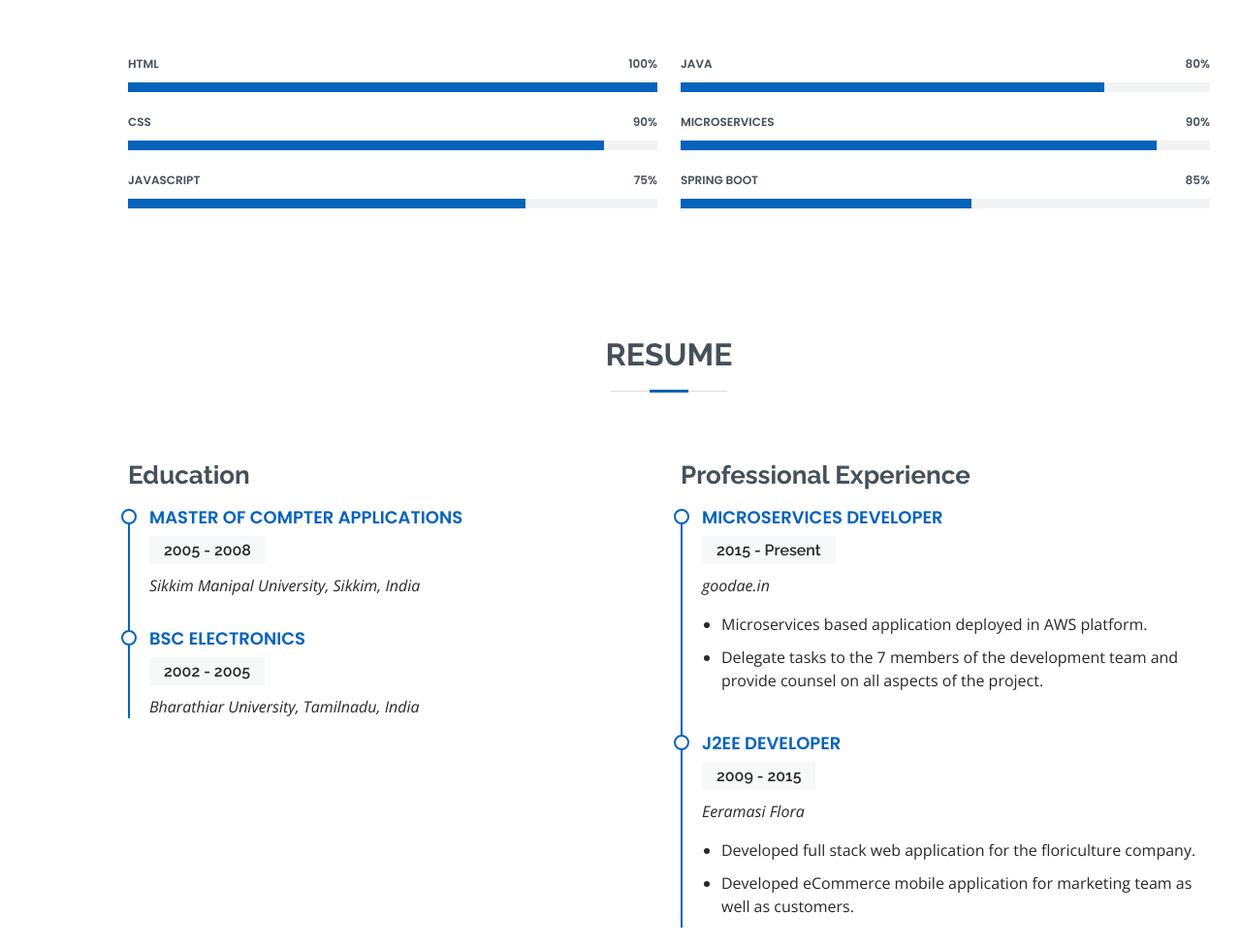
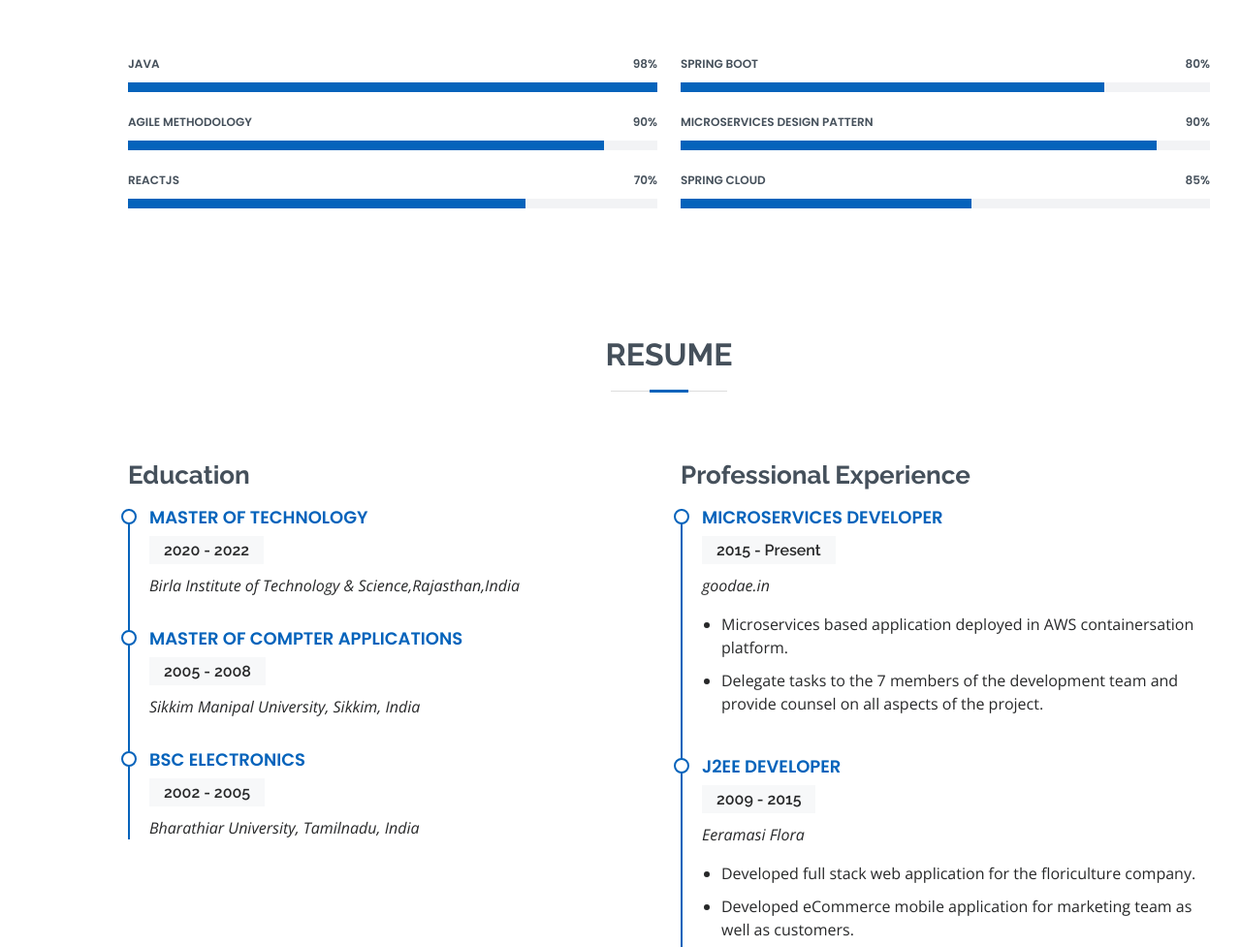
Before and after one commit to dineshbits/dineshbits.github.io, a plain HTML site: page index.html in a window 1280 px wide. Shown: the part 1437-2414 px from the top of the page at 97% size. Drawn offline with nearby package versions, Linux system fonts and the light colour scheme; files whose address does not match are found by name.

Commit message:
Update index.html
added mtech

```diff
--- a/index.html
+++ b/index.html
@@ -77,7 +77,7 @@
 
         <div class="section-title">
           <h2>About</h2>
-          <p>6+ years experienced Microservices Developer and AWS Ceritified Developer highly skilled in developing software for Java,Spring Batch and Microservices applications.Converting monolithic applications to microservices,writing and configuring manifest file for various Microservices.Proficient in performing programe coding,testing and creating high-level UI Java-based applications.</p>
+          <p>6+ years experienced Microservices Developer and AWS Ceritified DevOps Engineer highly skilled in designing,developing and implementing enterprise level microservices using the spring boot framework.Converting monolithic applications to microservices,writing and configuring manifest file for various Microservices.Proficient in performing programe coding,testing and creating high-level UI Java-based applications.</p>
         </div>
 
         <div class="row">
@@ -126,21 +126,21 @@
           <div class="col-lg-6">
 
             <div class="progress">
-              <span class="skill">HTML <i class="val">100%</i></span>
+              <span class="skill"> JAVA <i class="val">98%</i></span>
               <div class="progress-bar-wrap">
                 <div class="progress-bar" role="progressbar" aria-valuenow="100" aria-valuemin="0" aria-valuemax="100"></div>
               </div>
             </div>
 
             <div class="progress">
-              <span class="skill">CSS <i class="val">90%</i></span>
+              <span class="skill">Agile methodology<i class="val">90%</i></span>
               <div class="progress-bar-wrap">
                 <div class="progress-bar" role="progressbar" aria-valuenow="90" aria-valuemin="0" aria-valuemax="100"></div>
               </div>
             </div>
 
             <div class="progress">
-              <span class="skill">JavaScript <i class="val">75%</i></span>
+              <span class="skill"> ReactJS <i class="val">70%</i></span>
               <div class="progress-bar-wrap">
                 <div class="progress-bar" role="progressbar" aria-valuenow="75" aria-valuemin="0" aria-valuemax="100"></div>
               </div>
@@ -151,21 +151,21 @@
           <div class="col-lg-6">
 
             <div class="progress">
-              <span class="skill">Java <i class="val">80%</i></span>
+              <span class="skill">Spring Boot<i class="val">80%</i></span>
               <div class="progress-bar-wrap">
                 <div class="progress-bar" role="progressbar" aria-valuenow="80" aria-valuemin="0" aria-valuemax="100"></div>
               </div>
             </div>
 
             <div class="progress">
-              <span class="skill">Microservices <i class="val">90%</i></span>
+              <span class="skill">Microservices Design Pattern <i class="val">90%</i></span>
               <div class="progress-bar-wrap">
                 <div class="progress-bar" role="progressbar" aria-valuenow="90" aria-valuemin="0" aria-valuemax="100"></div>
               </div>
             </div>
 
             <div class="progress">
-              <span class="skill">Spring Boot <i class="val">85%</i></span>
+              <span class="skill">Spring Cloud <i class="val">85%</i></span>
               <div class="progress-bar-wrap">
                 <div class="progress-bar" role="progressbar" aria-valuenow="55" aria-valuemin="0" aria-valuemax="100"></div>
               </div>
@@ -192,6 +192,12 @@
 
             <h3 class="resume-title">Education</h3>
             <div class="resume-item">
+              <h4>Master of Technology</h4>
+              <h5>2020 - 2022</h5>
+              <p><em>Birla Institute of Technology & Science,Rajasthan,India</em></p>
+              <p></p>
+            </div>
+<div class="resume-item">
               <h4>Master of Compter Applications</h4>
               <h5>2005 - 2008</h5>
               <p><em>Sikkim Manipal University, Sikkim, India</em></p>
@@ -211,7 +217,7 @@
               <h5>2015 - Present</h5>
               <p><em>goodae.in  </em></p>
               <ul>
-                <li>Microservices based application deployed in AWS platform.</li>
+                <li>Microservices based application deployed in AWS containersation platform.</li>
                 <li>Delegate tasks to the 7 members of the development team and provide counsel on all aspects of the project. </li>
               </ul>
             </div>
```
